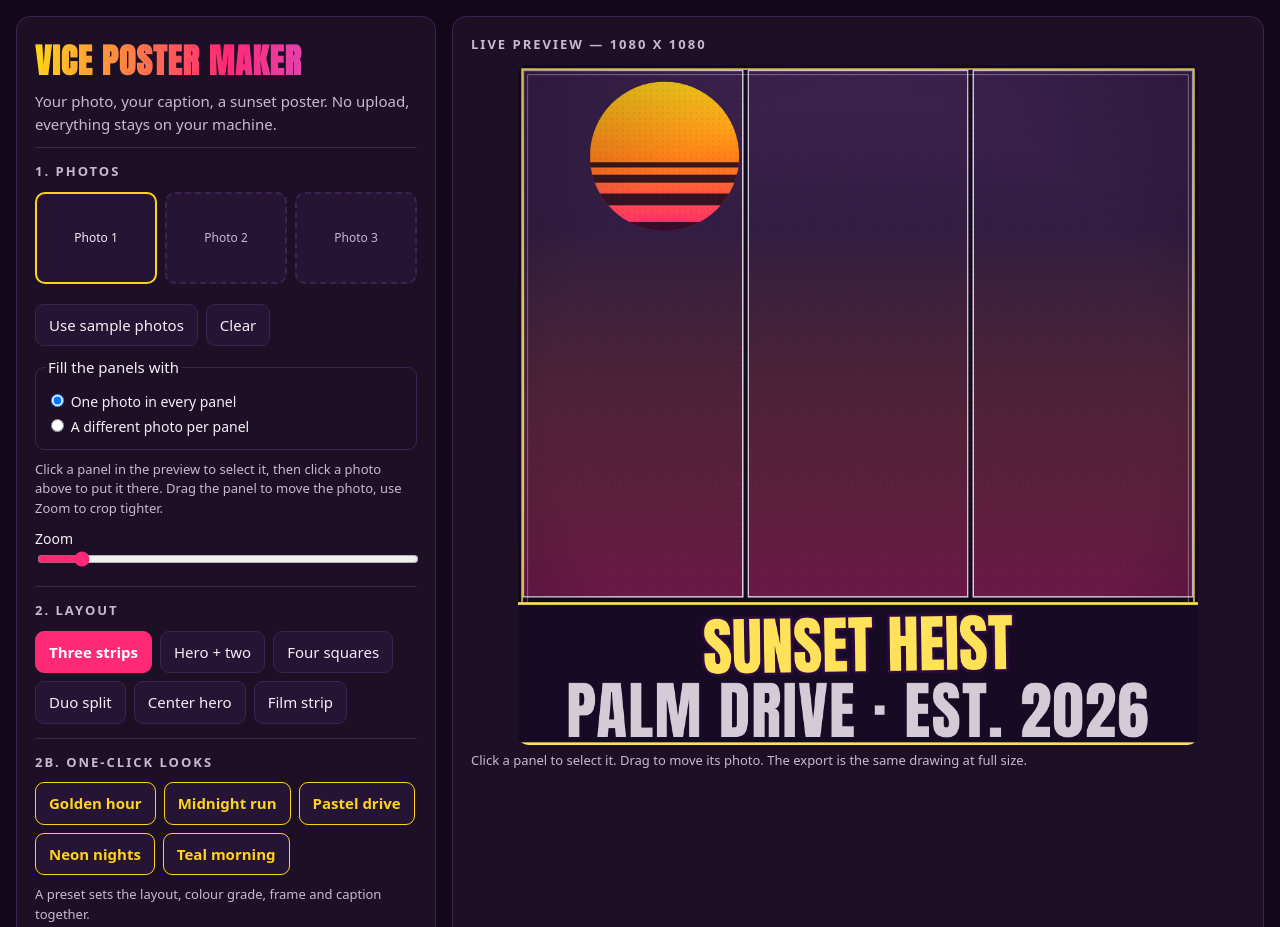
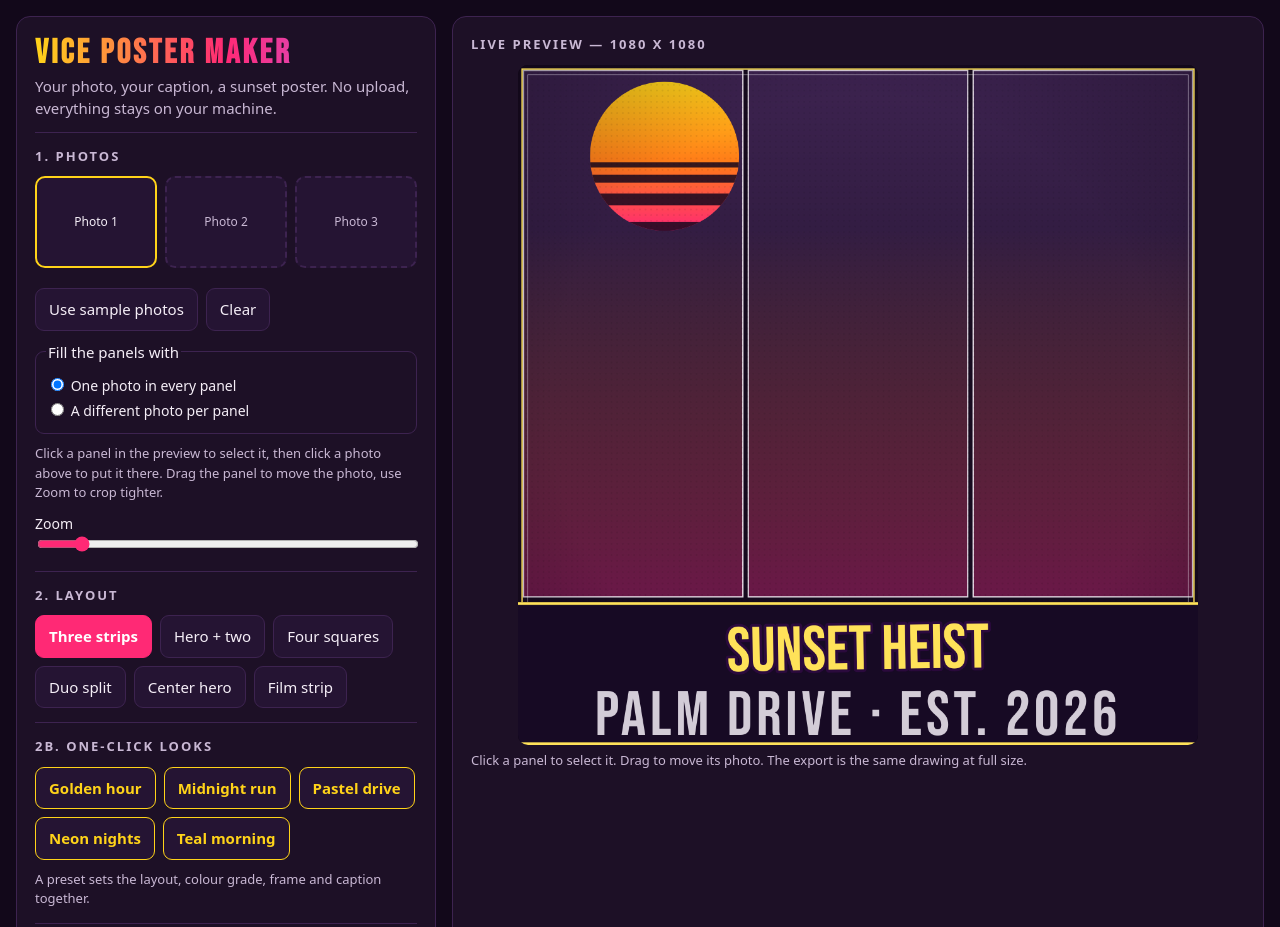
Before and after one commit to Anggit98tkj/gta6-cover-art, a plain HTML site: page app/index.html in a window 1280 px wide. Shown: the top 927 px of the page. Drawn offline with Linux system fonts and the light colour scheme.

Commit message:
Round 4: switch display font Anton to Bebas Neue (OFL) with new license

```diff
--- a/app/src/editor.js
+++ b/app/src/editor.js
@@ -74,10 +74,12 @@ class Editor {
     this.sizeLabel.textContent = `— ${SIZES[this.state.size].label}`;
   }
 
-  /** Waits for the display font so the caption is drawn in Anton. */
+  /** Waits for the display font so the caption is drawn in Bebas Neue.
+   *  The face is served locally from app/fonts/BebasNeue-Regular.ttf
+   *  via the @font-face rule in style.css, so this load never hits the network. */
   async loadFonts() {
     try {
-      await document.fonts.load('80px Anton');
+      await document.fonts.load('80px "Bebas Neue"');
       await document.fonts.ready;
     } catch { /* fall back to sans-serif */ }
   }
--- a/app/src/poster.js
+++ b/app/src/poster.js
@@ -4,7 +4,7 @@
 // the exact same render, so what you see is what you save. The
 // renderer below is organised as a class, one method per stage, so a
 // new layout or grade is a small local change. No Rockstar artwork,
-// logo or typeface is used anywhere; the display lettering is Anton
+// logo or typeface is used anywhere; the display lettering is Bebas Neue
 // (SIL Open Font License), shipped under app/fonts/.
 
 export const LAYOUTS = {
@@ -626,9 +626,11 @@ export class PosterRenderer {
     const cx = w / 2;
     if (text) {
       // The caption sits in the upper part of the band when a sub-caption follows it.
+      // Bebas Neue measures narrower than the previous face, so a caption that
+      // used to shrink now fits at a larger size; shrinkToFit still caps it.
       const centerY = sub ? bandY + bandH * 0.36 : bandY + bandH * 0.54;
       const startSize = sub ? bandH * 0.44 : bandH * 0.56;
-      const size = this.shrinkToFit(text, w * 0.92, startSize, 'Anton, sans-serif');
+      const size = this.shrinkToFit(text, w * 0.92, startSize, "'Bebas Neue', sans-serif");
       const grad = ctx.createLinearGradient(0, centerY - size / 2, 0, centerY + size / 2);
       grad.addColorStop(0, this.grade.caption[0]);
       grad.addColorStop(1, this.grade.caption[1]);
--- a/app/style.css
+++ b/app/style.css
@@ -1,6 +1,6 @@
 @font-face {
-  font-family: 'Anton';
-  src: url('./fonts/Anton-Regular.ttf') format('truetype');
+  font-family: 'Bebas Neue';
+  src: url('./fonts/BebasNeue-Regular.ttf') format('truetype');
   font-weight: 400;
   font-style: normal;
   font-display: swap;
@@ -43,9 +43,11 @@ body {
 }
 
 .controls h1 {
-  font-family: 'Anton', sans-serif;
+  font-family: 'Bebas Neue', sans-serif;
   font-size: 34px;
-  letter-spacing: 1px;
+  /* Bebas Neue runs narrower than the old face, so open the tracking up. */
+  letter-spacing: 3px;
+  line-height: 1.05;
   margin: 0 0 4px;
   background: linear-gradient(90deg, var(--accent-2), var(--accent), #b967ff);
   -webkit-background-clip: text;
```
Also changed, not shown: app/fonts/Anton-Regular.ttf (deleted), app/fonts/BebasNeue-Regular.ttf (added), app/fonts/OFL.txt, screenshots/1-cover.jpg, screenshots/2-editor.jpg, screenshots/3-cover-portrait.jpg, screenshots/4-cover-neon.jpg.
